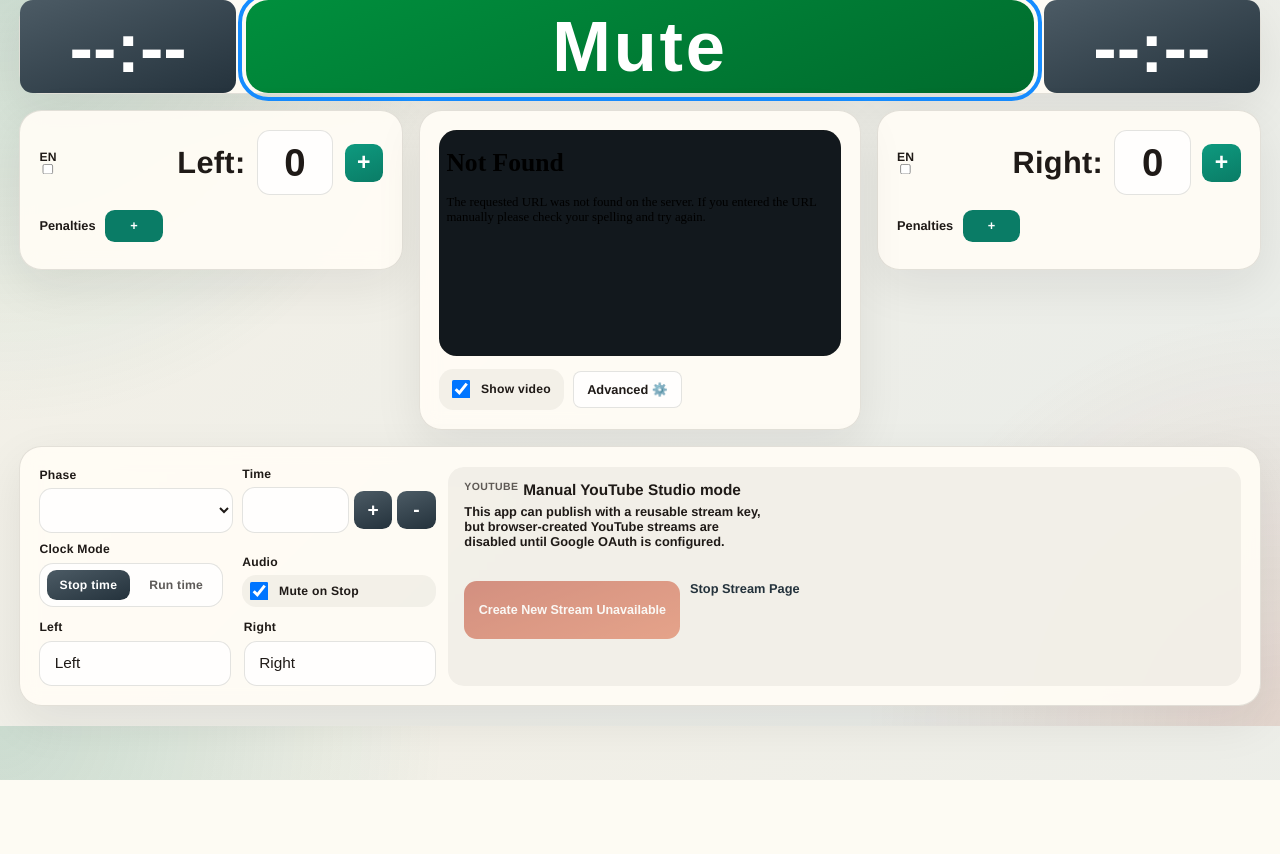
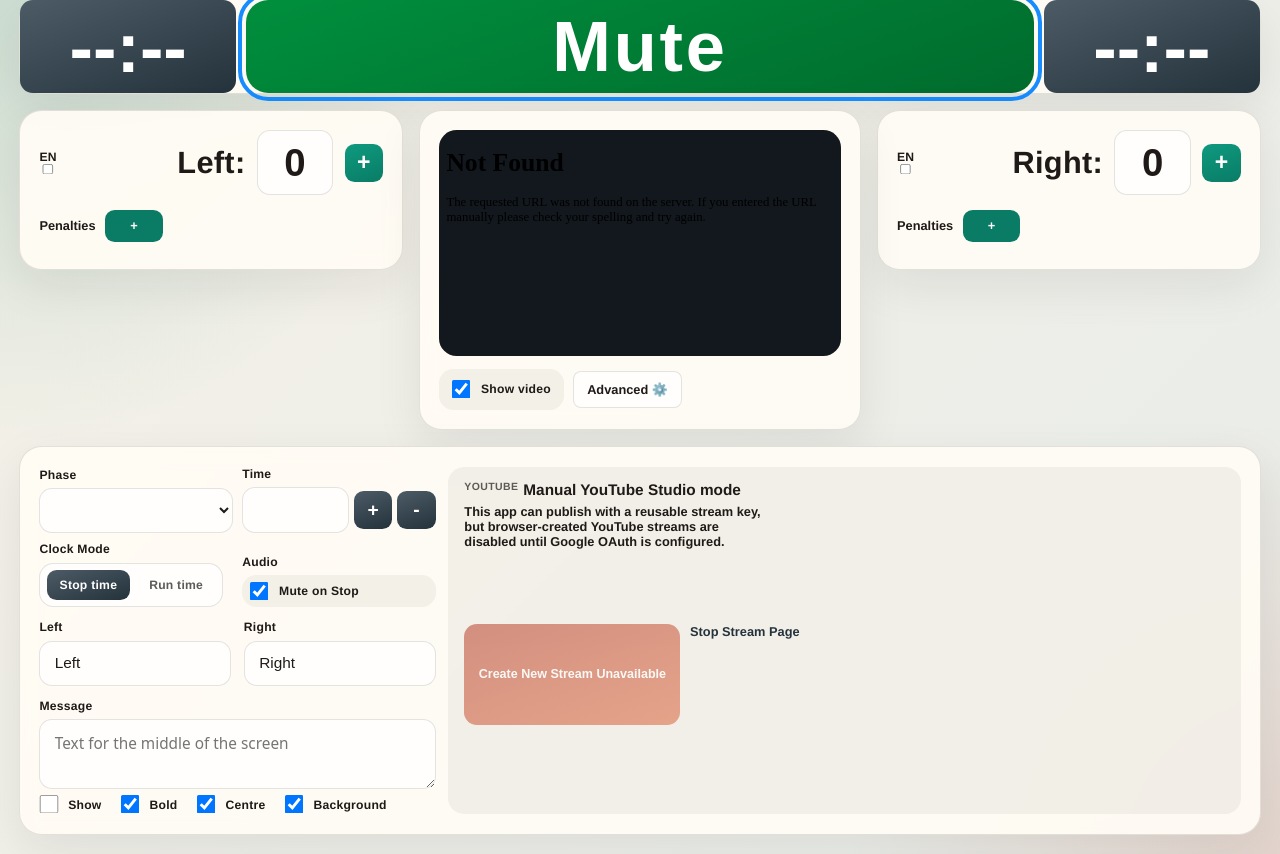
Before and after one commit to paulmossman/easy-game-livestream, a Flask app: page / in a window 1280 px wide. Shown: the part 20-874 px from the top of the page. Before the commit the page ends 800 px from the top, so only its background shows below. Run offline with Flask 3, Linux system fonts and the light colour scheme; data that the repository does not hold is empty; parts of the project's set-up code (start-up, migrations or seed data) failed here and were passed over; some libraries are stand-ins or nearby versions.

Commit message:
feat(overlay): add optional centre-screen message
Add a message box to the UI with Show, Bold, Centre and Background
options. The message is drawn in the middle of the frame and scales with
the incoming resolution. Bold uses a separate drawtext stage because
fontfile can't change at runtime; alignment and background are sent to
the running FFmpeg over stdin, so changes don't restart the stream.
Without a background the text gets a black outline to stay readable.

```diff
--- a/src/app.py
+++ b/src/app.py
@@ -106,6 +106,11 @@ state = {
     'incoming_audio_label': 'Waiting for stream',
     'incoming_audio_active': False,
     'incoming_stream_ready': False,
+    'message_text': '',
+    'message_show': False,
+    'message_bold': True,
+    'message_centered': True,
+    'message_background': True,
 }
 penalty_game = PenaltyStateMachine()
 ffmpeg_process = None
@@ -160,6 +165,7 @@ runtime_youtube_destination = {
 inactive_youtube_broadcast_statuses = {'complete', 'deleted'}
 deletable_youtube_broadcast_statuses = {'created', 'ready'}
 primary_font_path = '/usr/share/fonts/truetype/dejavu/DejaVuSans-Bold.ttf'
+regular_font_path = '/usr/share/fonts/truetype/dejavu/DejaVuSans.ttf'
 overlay_left_text_path = '/tmp/overlay-left.txt'
 overlay_right_text_path = '/tmp/overlay-right.txt'
 overlay_phase_text_path = '/tmp/overlay-phase.txt'
@@ -167,6 +173,8 @@ overlay_time_text_path = '/tmp/overlay-time.txt'
 overlay_mute_text_path = '/tmp/overlay-mute.txt'
 overlay_left_penalty_text_path = '/tmp/overlay-left-penalty.txt'
 overlay_right_penalty_text_path = '/tmp/overlay-right-penalty.txt'
+overlay_message_text_path = '/tmp/overlay-message.txt'
+overlay_message_bold_text_path = '/tmp/overlay-message-bold.txt'
 last_overlay_signature = None
 # Overlay sizes in pixels at 1280x720. overlay_layout() scales them to the
 # actual video so the overlay is the same size relative to the frame.
@@ -176,9 +184,17 @@ overlay_base_layout = {
     'team_font': 38,
     'time_font': 44,
     'small_font': 32,
+    'message_font': 44,
+    'message_line_spacing': 10,
+    'message_outline': 3,
 }
 overlay_penalty_filters = {'left': 'drawtext@left_penalty', 'right': 'drawtext@right_penalty'}
 sent_penalty_x_expressions = {}
+# fontfile can't change at runtime, so the message has a regular and a bold
+# drawtext stage and only the selected one gets text. Alignment and background
+# can change, so they are sent over stdin (see message_filter_options).
+overlay_message_filters = ('drawtext@message', 'drawtext@message_bold')
+sent_message_options = {}
 overlay_fonts = {}
 ffmpeg_stdin_lock = threading.Lock()
 
@@ -387,6 +403,7 @@ def current_overlay_text():
     penalty_text = current_penalty_overlay_text()
     phase_text = state['phase']
     time_text = state['time']
+    message_text = state['message_text'] if state['message_show'] else ''
 
     if not phase_has_duration(state['phase']):
         time_text = phase_text
@@ -402,6 +419,8 @@ def current_overlay_text():
         'phase': phase_text,
         'time': time_text,
         'mute': 'MUTED' if state['mute'] else '',
+        'message': message_text if not state['message_bold'] else '',
+        'message_bold': message_text if state['message_bold'] else '',
     }
 
 def format_overlay_clock(value):
@@ -478,6 +497,8 @@ def overlay_signature(overlay_text):
         overlay_text['phase'],
         overlay_text['time'],
         overlay_text['mute'],
+        overlay_text['message'],
+        overlay_text['message_bold'],
     )
 
 def overlay_text_width(text, font_size):
@@ -507,11 +528,31 @@ def sync_penalty_overlay_positions(overlay_text):
         if send_ffmpeg_stdin_command(f'{overlay_penalty_filters[side]} -1 x {expression}'):
             sent_penalty_x_expressions[side] = expression
 
+def message_filter_options(layout):
+    # Without a background the text gets a black outline instead, so it
+    # stays readable over the video.
+    background = state['message_background']
+    return {
+        'text_align': 'center' if state['message_centered'] else 'left',
+        'box': '1' if background else '0',
+        'borderw': str(0 if background else layout['message_outline']),
+    }
+
+def sync_message_options():
+    if not is_ffmpeg_running() or not ffmpeg_ready:
+        return
+    for option, value in message_filter_options(overlay_layout(incoming_video_resolution)).items():
+        if sent_message_options.get(option) == value:
+            continue
+        if all(send_ffmpeg_stdin_command(f'{target} -1 {option} {value}') for target in overlay_message_filters):
+            sent_message_options[option] = value
+
 def write_overlay_text(force=False):
     global last_overlay_signature
     overlay_text = current_overlay_text()
     current_signature = overlay_signature(overlay_text)
     sync_penalty_overlay_positions(overlay_text)
+    sync_message_options()
 
     if not force and current_signature == last_overlay_signature:
         return False
@@ -523,6 +564,8 @@ def write_overlay_text(force=False):
     write_text_file(overlay_phase_text_path, overlay_text['phase'])
     write_text_file(overlay_time_text_path, overlay_text['time'])
     write_text_file(overlay_mute_text_path, overlay_text['mute'])
+    write_text_file(overlay_message_text_path, overlay_text['message'])
+    write_text_file(overlay_message_bold_text_path, overlay_text['message_bold'])
     last_overlay_signature = current_signature
     print("Overlay text updated", flush=True)
     return True
@@ -1212,12 +1255,17 @@ def start_relay_ffmpeg():
         with relay_metrics_lock:
             relay_metrics_session_id = None
 
-def overlay_video_filters(input_label, output_label, penalty_x, layout):
+def overlay_video_filters(input_label, output_label, penalty_x, message_options, layout):
     # The single definition of the overlay. Used for the live stream and for
     # the UI's "Show video" off preview (render_overlay_preview_jpeg), so the
     # two always look identical.
     box = f"box=1:boxcolor=black@0.69:boxborderw={layout['box_border']}"
     margin = layout['margin']
+    # expansion=none so a typed "%" is shown as-is rather than parsed.
+    message = ':'.join(
+        [f"reload=1:expansion=none:fontcolor=white:fontsize={layout['message_font']}:line_spacing={layout['message_line_spacing']}:boxcolor=black@0.69:boxborderw={layout['box_border']}:bordercolor=black:x=(w-tw)/2:y=(h-th)/2"]
+        + [f'{option}={value}' for option, value in message_options.items()]
+    )
     return [
         f"[{input_label}]drawtext=fontfile={primary_font_path}:textfile={overlay_left_text_path}:reload=1:fontcolor=white:fontsize={layout['team_font']}:{box}:x={margin}:y={margin}[v_left]",
         f"[v_left]drawtext=fontfile={primary_font_path}:textfile={overlay_right_text_path}:reload=1:fontcolor=white:fontsize={layout['team_font']}:{box}:x=w-tw-{margin}:y={margin}[v_right]",
@@ -1225,7 +1273,9 @@ def overlay_video_filters(input_label, output_label, penalty_x, layout):
         f"[v_time]drawtext=fontfile={primary_font_path}:textfile={overlay_phase_text_path}:reload=1:fontcolor=white:fontsize={layout['small_font']}:{box}:x={margin}:y=h-th-{margin}[v_phase]",
         f"[v_phase]{overlay_penalty_filters['left']}=fontfile={primary_font_path}:textfile={overlay_left_penalty_text_path}:reload=1:fontcolor=white:fontsize={layout['small_font']}:{box}:x={penalty_x['left']}:y={margin}[v_left_penalty]",
         f"[v_left_penalty]{overlay_penalty_filters['right']}=fontfile={primary_font_path}:textfile={overlay_right_penalty_text_path}:reload=1:fontcolor=white:fontsize={layout['small_font']}:{box}:x={penalty_x['right']}:y={margin}[v_right_penalty]",
-        f"[v_right_penalty]drawtext=fontfile={primary_font_path}:textfile={overlay_mute_text_path}:reload=1:fontcolor=white:fontsize={layout['small_font']}:{box}:x=(w-tw)/2:y=h-th-{margin}[{output_label}]",
+        f"[v_right_penalty]drawtext=fontfile={primary_font_path}:textfile={overlay_mute_text_path}:reload=1:fontcolor=white:fontsize={layout['small_font']}:{box}:x=(w-tw)/2:y=h-th-{margin}[v_mute]",
+        f"[v_mute]{overlay_message_filters[0]}=fontfile={regular_font_path}:textfile={overlay_message_text_path}:{message}[v_message]",
+        f"[v_message]{overlay_message_filters[1]}=fontfile={primary_font_path}:textfile={overlay_message_bold_text_path}:{message}[{output_label}]",
     ]
 
 def render_overlay_preview_jpeg():
@@ -1233,7 +1283,7 @@ def render_overlay_preview_jpeg():
     resolution = incoming_video_resolution or default_video_resolution
     layout = overlay_layout(resolution)
     penalty_x = penalty_x_expressions(current_overlay_text(), layout)
-    filter_complex = ';'.join(overlay_video_filters('0:v', 'v_out', penalty_x, layout))
+    filter_complex = ';'.join(overlay_video_filters('0:v', 'v_out', penalty_x, message_filter_options(layout), layout))
     result = subprocess.run(
         [
             'ffmpeg', '-v', 'error',
@@ -1263,7 +1313,9 @@ def run_ffmpeg():
         write_overlay_text(force=True)
         sent_penalty_x_expressions.clear()
         sent_penalty_x_expressions.update(penalty_x_expressions(current_overlay_text(), layout))
-        filter_complex = ';'.join(overlay_video_filters('0:v', 'v_composited', sent_penalty_x_expressions, layout) + [
+        sent_message_options.clear()
+        sent_message_options.update(message_filter_options(layout))
+        filter_complex = ';'.join(overlay_video_filters('0:v', 'v_composited', sent_penalty_x_expressions, sent_message_options, layout) + [
             '[v_composited]split=2[v_preview][v_webrtc]',
             f'[0:a]{audio_control_target}=volume={current_volume_level()},asplit=2[a_preview][a_webrtc]',
         ])
@@ -1376,6 +1428,8 @@ def apply_overlay_update(data):
         for key in ('left_pp_time', 'right_pp_time'):
             if key in data:
                 data[key] = normalize_clock_value(data[key])
+        if 'message_text' in data:
+            data['message_text'] = str(data['message_text']).replace('\r\n', '\n').replace('\r', '\n').strip()
         if 'clock_mode' in data and data['clock_mode'] not in ('stop_time', 'run_time'):
             data['clock_mode'] = 'stop_time'
         state.update(data)
@@ -1459,7 +1513,7 @@ def update_state():
     data = request.get_json(silent=True) or request.form.to_dict()
     if 'mute' in data and not isinstance(data['mute'], bool):
         data['mute'] = str(data['mute']).lower() in ('1', 'true', 'yes', 'on')
-    for key in ('left_pp', 'left_en', 'right_pp', 'right_en', 'mute_on_stop'):
+    for key in ('left_pp', 'left_en', 'right_pp', 'right_en', 'mute_on_stop', 'message_show', 'message_bold', 'message_centered', 'message_background'):
         if key in data and not isinstance(data[key], bool):
             data[key] = str(data[key]).lower() in ('1', 'true', 'yes', 'on')
     if 'clock_running' in data and not isinstance(data['clock_running'], bool):
--- a/src/static/js/app.js
+++ b/src/static/js/app.js
@@ -715,7 +715,12 @@ function currentFormData() {
         clock_mode: selectedClockMode ? selectedClockMode.value : 'stop_time',
         phase: document.getElementById('phase').value,
         time: normalizeClockValue(document.getElementById('time').value),
-        mute_on_stop: document.getElementById('mute-on-stop').checked
+        mute_on_stop: document.getElementById('mute-on-stop').checked,
+        message_text: document.getElementById('message-text').value,
+        message_show: document.getElementById('message-show').checked,
+        message_bold: document.getElementById('message-bold').checked,
+        message_centered: document.getElementById('message-centered').checked,
+        message_background: document.getElementById('message-background').checked
     };
 }
 
@@ -774,6 +779,11 @@ function renderState(state) {
         document.getElementById('phase').value = state.phase;
     }
     syncInputValue('time', state.time);
+    syncInputValue('message-text', state.message_text);
+    document.getElementById('message-show').checked = Boolean(state.message_show);
+    document.getElementById('message-bold').checked = Boolean(state.message_bold);
+    document.getElementById('message-centered').checked = Boolean(state.message_centered);
+    document.getElementById('message-background').checked = Boolean(state.message_background);
     document.getElementById('left-team-heading').textContent = teamHeadingDisplay(
         document.getElementById('left-team').value,
         'Left'
@@ -1233,6 +1243,10 @@ document.getElementById('right-en').addEventListener('change', refreshTeamHeadin
 document.getElementById('phase').addEventListener('change', refreshTeamHeadingsFromInputs);
 document.getElementById('time').addEventListener('input', refreshTeamHeadingsFromInputs);
 document.getElementById('mute-on-stop').addEventListener('change', submitOverlayUpdate);
+document.getElementById('message-text').addEventListener('blur', submitOverlayUpdate);
+['message-show', 'message-bold', 'message-centered', 'message-background'].forEach((id) => {
+    document.getElementById(id).addEventListener('change', submitOverlayUpdate);
+});
 document.getElementById('mute-toggle-button').addEventListener('click', toggleMute);
 document.getElementById('create-stream-button').addEventListener('click', handleCreateStreamClick);
 document.getElementById('left-team').addEventListener('input', refreshTeamHeadingsFromInputs);
--- a/src/templates/index.html
+++ b/src/templates/index.html
@@ -414,7 +414,8 @@
         }
 
         input,
-        select {
+        select,
+        textarea {
             width: 100%;
             border: 1px solid var(--line);
             border-radius: 16px;
@@ -727,6 +728,23 @@
             display: grid;
             grid-template-columns: 1fr 1fr;
             gap: 16px;
+        }
+
+        textarea {
+            font-family: system-ui, sans-serif;
+            resize: vertical;
+        }
+
+        .message-options {
+            display: flex;
+            flex-wrap: wrap;
+            gap: 10px 24px;
+        }
+
+        .message-options input[type="checkbox"] {
+            width: 24px;
+            height: 24px;
+            margin: 0;
         }
 
         .clock-controls-grid {
@@ -1156,6 +1174,28 @@
                             <input type="text" id="right-team" value="Right">
                         </label>
                     </div>
+                    <div class="field-block message-controls">
+                        <label class="field-label" for="message-text">Message</label>
+                        <textarea id="message-text" rows="2" placeholder="Text for the middle of the screen"></textarea>
+                        <div class="message-options">
+                            <label class="option-main" for="message-show">
+                                <input type="checkbox" id="message-show">
+                                <span>Show</span>
+                            </label>
+                            <label class="option-main" for="message-bold">
+                                <input type="checkbox" id="message-bold" checked>
+                                <span>Bold</span>
+                            </label>
+                            <label class="option-main" for="message-centered">
+                                <input type="checkbox" id="message-centered" checked>
+                                <span>Centre</span>
+                            </label>
+                            <label class="option-main" for="message-background">
+                                <input type="checkbox" id="message-background" checked>
+                                <span>Background</span>
+                            </label>
+                        </div>
+                    </div>
                 </div>
                 <div class="youtube-panel">
                     <div class="youtube-status-row">
```
